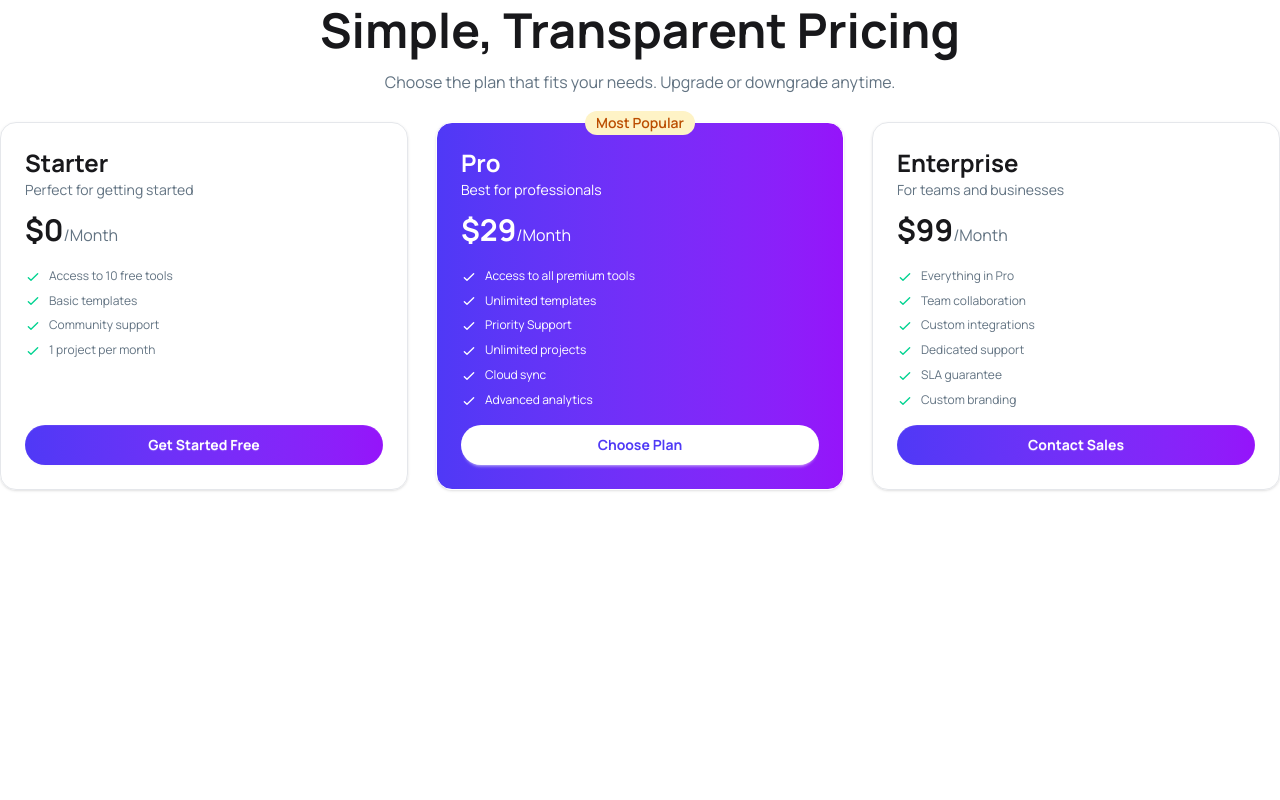
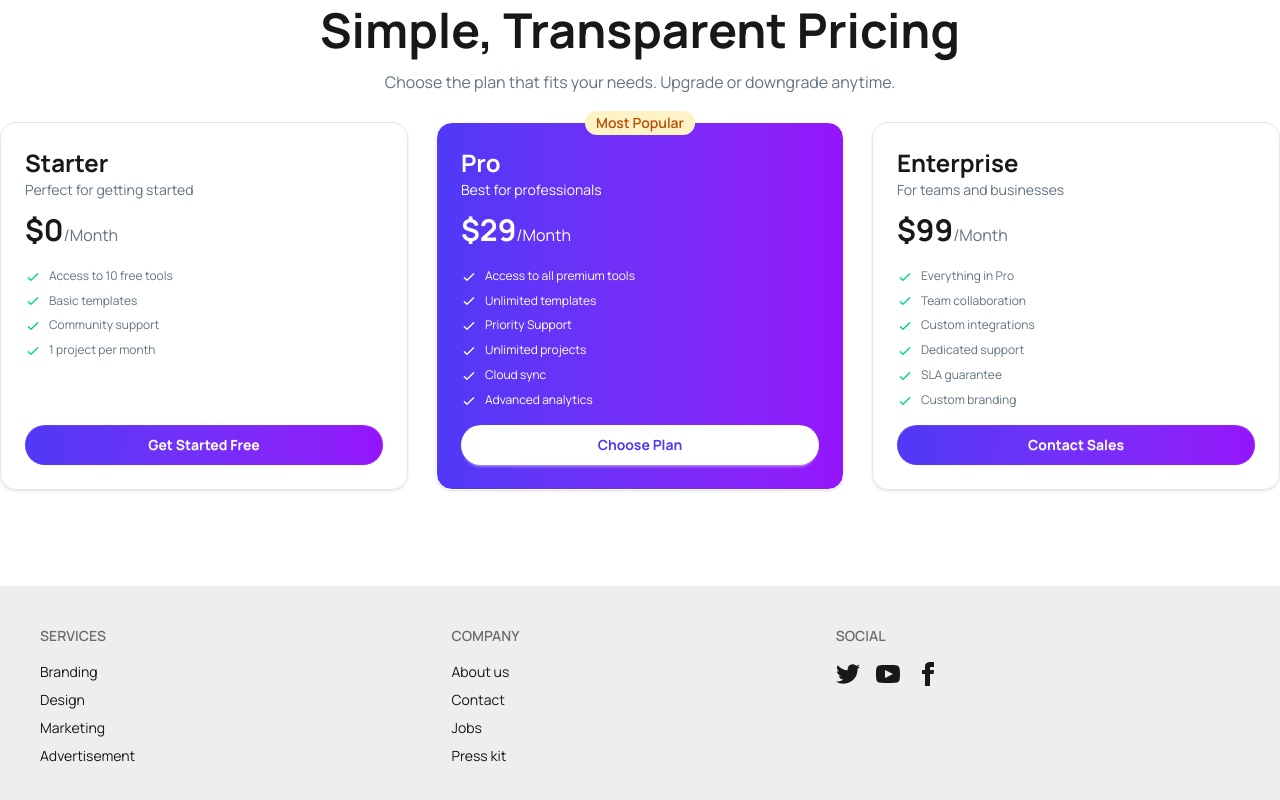
Before and after one commit to Morshedul-developer/digitools-platform, a React (Vite) app: page / in a window 1280 px wide. Shown: the part 3356-4156 px from the top of the page. Before the commit the page ends 3942 px from the top, so only its background shows below. Built offline with nearby package versions, Linux system fonts and the light colour scheme.

Commit message:
added the footer section

```diff
--- a/src/App.jsx
+++ b/src/App.jsx
@@ -8,6 +8,7 @@
 import Carts from "./components/Carts/Carts";
 import Steps from "./components/Steps/Steps";
 import Pricing from "./components/Pricing/Pricing";
+import Footer from "./components/Footer/Footer";
 
 const productItems = fetch("/products.json").then((res) => res.json());
 
@@ -26,6 +27,7 @@
       {products === "carts" && <Carts />}
       <Steps/>
       <Pricing pricingItems={pricingItems}/>
+      <Footer/>
     </>
   );
 }
--- /dev/null
+++ b/src/components/Footer/Footer.jsx
@@ -0,0 +1,60 @@
+const Footer = () => {
+    return (
+        <footer className="footer sm:footer-horizontal bg-base-300 text-base-content p-10">
+  <nav>
+    <h6 className="footer-title">Services</h6>
+    <a className="link link-hover">Branding</a>
+    <a className="link link-hover">Design</a>
+    <a className="link link-hover">Marketing</a>
+    <a className="link link-hover">Advertisement</a>
+  </nav>
+  <nav>
+    <h6 className="footer-title">Company</h6>
+    <a className="link link-hover">About us</a>
+    <a className="link link-hover">Contact</a>
+    <a className="link link-hover">Jobs</a>
+    <a className="link link-hover">Press kit</a>
+  </nav>
+  <nav>
+    <h6 className="footer-title">Social</h6>
+    <div className="grid grid-flow-col gap-4">
+      <a>
+        <svg
+          xmlns="http://www.w3.org/2000/svg"
+          width="24"
+          height="24"
+          viewBox="0 0 24 24"
+          className="fill-current">
+          <path
+            d="M24 4.557c-.883.392-1.832.656-2.828.775 1.017-.609 1.798-1.574 2.165-2.724-.951.564-2.005.974-3.127 1.195-.897-.957-2.178-1.555-3.594-1.555-3.179 0-5.515 2.966-4.797 6.045-4.091-.205-7.719-2.165-10.148-5.144-1.29 2.213-.669 5.108 1.523 6.574-.806-.026-1.566-.247-2.229-.616-.054 2.281 1.581 4.415 3.949 4.89-.693.188-1.452.232-2.224.084.626 1.956 2.444 3.379 4.6 3.419-2.07 1.623-4.678 2.348-7.29 2.04 2.179 1.397 4.768 2.212 7.548 2.212 9.142 0 14.307-7.721 13.995-14.646.962-.695 1.797-1.562 2.457-2.549z"></path>
+        </svg>
+      </a>
+      <a>
+        <svg
+          xmlns="http://www.w3.org/2000/svg"
+          width="24"
+          height="24"
+          viewBox="0 0 24 24"
+          className="fill-current">
+          <path
+            d="M19.615 3.184c-3.604-.246-11.631-.245-15.23 0-3.897.266-4.356 2.62-4.385 8.816.029 6.185.484 8.549 4.385 8.816 3.6.245 11.626.246 15.23 0 3.897-.266 4.356-2.62 4.385-8.816-.029-6.185-.484-8.549-4.385-8.816zm-10.615 12.816v-8l8 3.993-8 4.007z"></path>
+        </svg>
+      </a>
+      <a>
+        <svg
+          xmlns="http://www.w3.org/2000/svg"
+          width="24"
+          height="24"
+          viewBox="0 0 24 24"
+          className="fill-current">
+          <path
+            d="M9 8h-3v4h3v12h5v-12h3.642l.358-4h-4v-1.667c0-.955.192-1.333 1.115-1.333h2.885v-5h-3.808c-3.596 0-5.192 1.583-5.192 4.615v3.385z"></path>
+        </svg>
+      </a>
+    </div>
+  </nav>
+</footer>
+    );
+};
+
+export default Footer;
```
